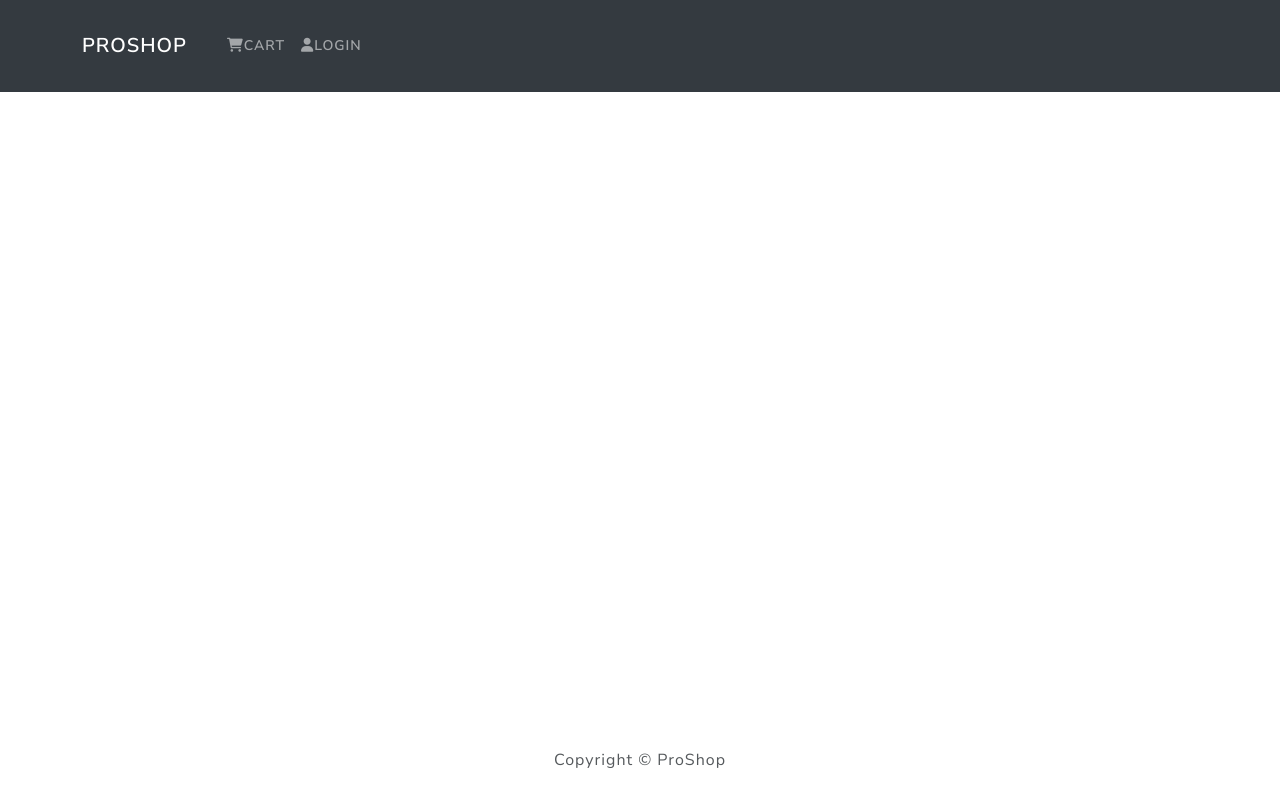
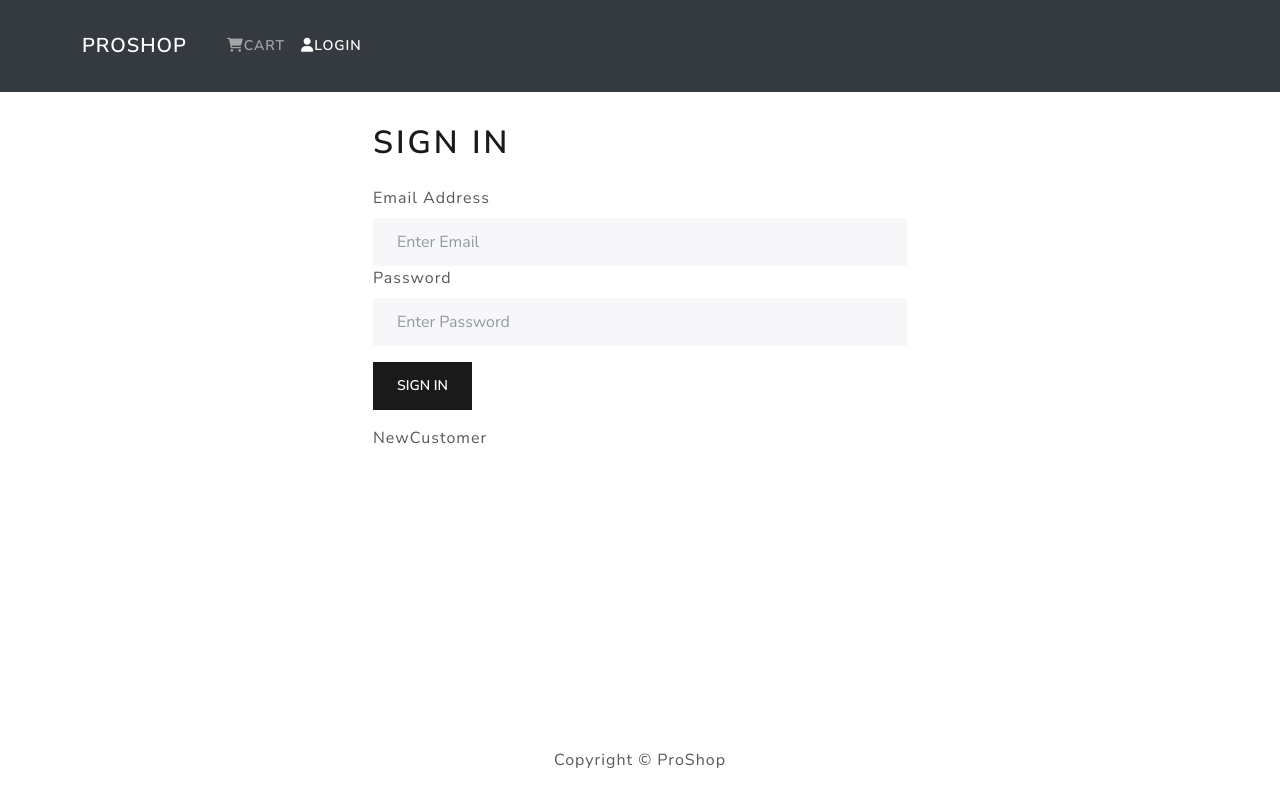
Before and after one commit to Saile16/Ecomshop, a React (Vite) app in the folder frontend/: page /login in a window 1280 px wide. Built offline with nearby package versions, Linux system fonts and the light colour scheme.

Commit message:
Funcionalidad de Login hecha

```diff
--- a/frontend/src/App.jsx
+++ b/frontend/src/App.jsx
@@ -7,6 +7,7 @@ import ProductScreen from "./screens/ProductScreen";
 
 import { useState } from "react";
 import CartScreen from "./screens/CartScreen";
+import LoginScreen from "./screens/LoginScreen";
 function App() {
   return (
     <BrowserRouter>
@@ -15,6 +16,7 @@ function App() {
         <Container>
           <Routes>
             <Route index path="/" element={<HomeScreen />} />
+            <Route path="/login" element={<LoginScreen />} />
             <Route path="/product/:id" element={<ProductScreen />} />
             <Route path="/cart/:id" element={<CartScreen />} />
             <Route path="/cart/" element={<CartScreen />} />
--- /dev/null
+++ b/frontend/src/components/FormContainer.jsx
@@ -0,0 +1,15 @@
+import { Container, Row, Col } from "react-bootstrap";
+
+const FormContainer = ({ children }) => {
+  return (
+    <Container>
+      <Row className="justify-content-md-center">
+        <Col xs={12} md={6}>
+          {children}
+        </Col>
+      </Row>
+    </Container>
+  );
+};
+
+export default FormContainer;
--- a/frontend/src/components/Header.jsx
+++ b/frontend/src/components/Header.jsx
@@ -1,6 +1,7 @@
 import React from "react";
 import { Navbar, Nav, Container, Row } from "react-bootstrap";
 import { LinkContainer } from "react-router-bootstrap";
+import { Link } from "react-router-dom";
 const Header = () => {
   return (
     <header>
@@ -17,9 +18,11 @@ const Header = () => {
                   <i className="fas fa-shopping-cart"></i>Cart
                 </Nav.Link>
               </LinkContainer>
-              <Nav.Link to="/login">
-                <i className="fas fa-user"></i>Login
-              </Nav.Link>
+              <LinkContainer to="/login">
+                <Nav.Link>
+                  <i className="fas fa-user"></i>Login
+                </Nav.Link>
+              </LinkContainer>
             </Nav>
           </Navbar.Collapse>
         </Container>
--- /dev/null
+++ b/frontend/src/screens/LoginScreen.jsx
@@ -0,0 +1,75 @@
+import { useState, useEffect } from "react";
+import { Link, useLocation, useNavigate } from "react-router-dom";
+import { Form, Button, Row, Col } from "react-bootstrap";
+
+import Loader from "../components/Loader.jsx";
+import Message from "../components/Message.jsx";
+
+import { useDispatch, useSelector } from "react-redux";
+import { startLoginAuth } from "../store/auth/thunks";
+import FormContainer from "../components/FormContainer.jsx";
+
+const LoginScreen = () => {
+  const [email, setEmail] = useState("");
+  const [password, setPassword] = useState("");
+
+  const dispatch = useDispatch();
+  const navigate = useNavigate();
+  const location = useLocation();
+
+  const redirect = location.search ? location.search.split("=")[1] : "/";
+  const userLogin = useSelector((state) => state.userAuth);
+  const { loading, errorMessage, userInfo } = userLogin;
+
+  useEffect(() => {
+    if (userInfo) {
+      //   window.location.href = redirect;
+      navigate(redirect);
+    }
+  }, [userInfo]);
+
+  const submitHandler = (e) => {
+    e.preventDefault();
+    dispatch(startLoginAuth(email, password));
+  };
+  return (
+    <FormContainer>
+      <h1>Sign in</h1>
+      {errorMessage && <Message variant="danger">{errorMessage}</Message>}
+      {loading && <Loader />}
+      <Form onSubmit={submitHandler}>
+        <Form.Group controlId="email">
+          <Form.Label>Email Address</Form.Label>
+          <Form.Control
+            type="name"
+            placeholder="Enter Email"
+            value={email}
+            onChange={(e) => setEmail(e.target.value)}
+          ></Form.Control>
+        </Form.Group>
+        <Form.Group controlId="password">
+          <Form.Label>Password</Form.Label>
+          <Form.Control
+            type="password"
+            placeholder="Enter Password"
+            value={password}
+            onChange={(e) => setPassword(e.target.value)}
+          ></Form.Control>
+        </Form.Group>
+        <Button type="submit" variant="primary" className="mt-3">
+          Sign in
+        </Button>
+      </Form>
+      <Row className="py-3">
+        <Col>
+          NewCustomer{" "}
+          <Link
+            to={redirect ? `register?redirect=${redirect}` : "/register"}
+          ></Link>
+        </Col>
+      </Row>
+    </FormContainer>
+  );
+};
+
+export default LoginScreen;
--- a/frontend/src/store/auth/authSlice.js
+++ b/frontend/src/store/auth/authSlice.js
@@ -3,7 +3,7 @@ import { createSlice } from "@reduxjs/toolkit";
 export const userAuthSlice = createSlice({
   name: "userAuth",
   initialState: {
-    state: "not-authenticated",
+    loading: false,
     userInfo: localStorage.getItem("userInfo")
       ? JSON.parse(localStorage.getItem("userInfo"))
       : null,
@@ -11,18 +11,18 @@ export const userAuthSlice = createSlice({
   },
   reducers: {
     userLoginRequest: (state) => {
-      state.state = "checking-authentication";
+      state.loading = true;
     },
     userLoginSuccess: (state, action) => {
-      state.state = "authenticated";
+      state.loading = false;
       state.userInfo = action.payload;
     },
     userLoginFailure: (state, action) => {
-      state.state = "not-authenticated";
+      state.loading = false;
       state.errorMessage = action.payload;
     },
     userLogout: (state) => {
-      state.state = "not-authenticated";
+      //   state.loading = "";
     },
   },
 });
--- a/frontend/src/store/auth/thunks.js
+++ b/frontend/src/store/auth/thunks.js
@@ -7,9 +7,8 @@ import {
 
 export const startLoginAuth = (email, password) => {
   return async (dispatch) => {
-    dispatch(userLoginRequest());
-
     try {
+      dispatch(userLoginRequest());
       const config = {
         headers: {
           "Content-Type": "application/json",
@@ -18,17 +17,18 @@ export const startLoginAuth = (email, password) => {
       //enviamos una peticion de axios para obteer los datos del user y ver si existe
       //o/y si se puede logear
       const { data } = await axios.post(
-        "/api/users/login/",
+        "http://127.0.0.1:8000/api/users/login/",
         {
           username: email,
           password: password,
         },
         config
       );
+
       dispatch(userLoginSuccess(data));
-      localStorage.setItem("userInfo", JSON.stringify(JSON.stringify(data)));
+      localStorage.setItem("userInfo", JSON.stringify(data));
     } catch (error) {
-      dispatch(userLoginFailure(error.message));
+      dispatch(userLoginFailure(error.response.data.detail));
     }
   };
 };
--- a/frontend/src/store/store.js
+++ b/frontend/src/store/store.js
@@ -9,6 +9,6 @@ export const store = configureStore({
     products: productsSlice.reducer,
     productDetails: productDetailsSlice.reducer,
     cart: cartSlice.reducer,
-    user: userAuthSlice.reducer,
+    userAuth: userAuthSlice.reducer,
   },
 });
```
